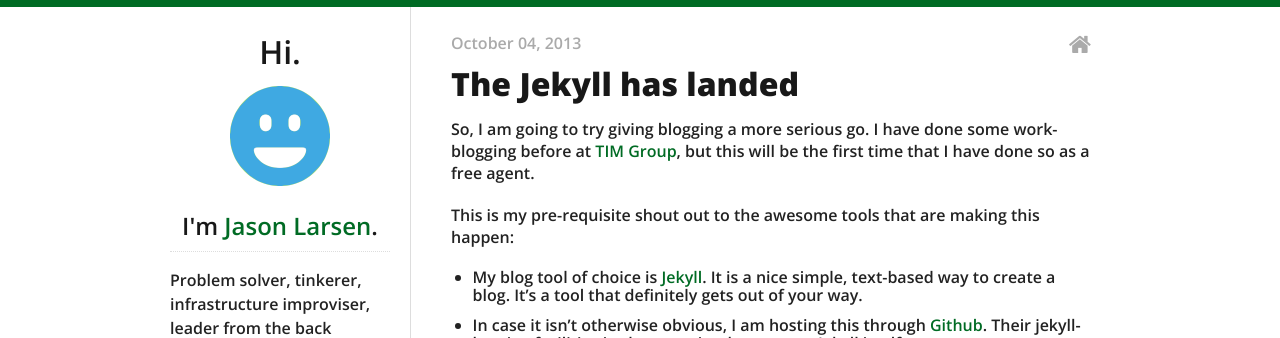
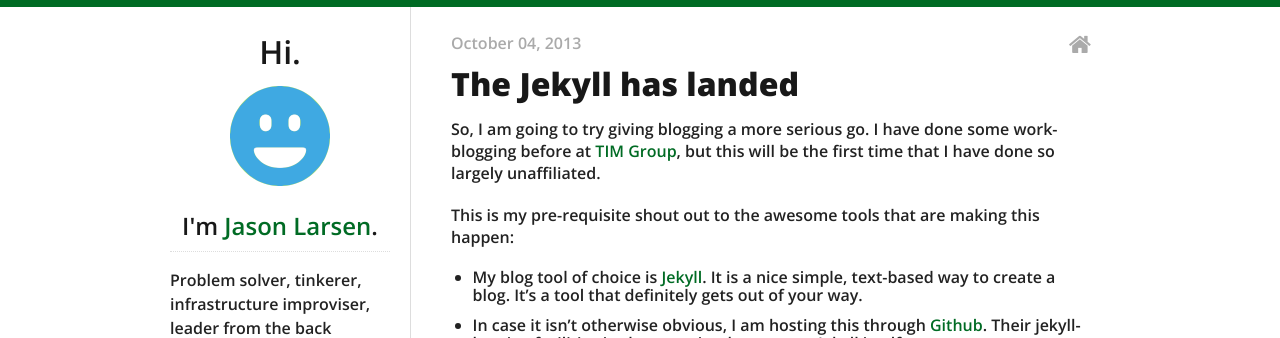
Before and after one commit to jasonklarsen/jasonklarsen.github.io, a Jekyll site: the page built from _posts/2013-10-04-welcome-to-jekyll.markdown, in a window 1280 px wide. Shown: the top 338 px of the page. Built offline with Jekyll 4.4.1, drawn with Linux system fonts in a browser that asks for light colours.

Commit message:
Slight correction

```diff
--- a/_posts/2013-10-04-welcome-to-jekyll.markdown
+++ b/_posts/2013-10-04-welcome-to-jekyll.markdown
@@ -5,7 +5,7 @@ date:   2013-10-04 22:36:50
 categories: jekyll meta
 ---
 
-So, I am going to try giving blogging a more serious go. I have done some work-blogging before at [TIM Group][timgroup-blog], but this will be the first time that I have done so as a free agent.
+So, I am going to try giving blogging a more serious go. I have done some work-blogging before at [TIM Group][timgroup-blog], but this will be the first time that I have done so largely unaffiliated.
 
 This is my pre-requisite shout out to the awesome tools that are making this happen:
 * My blog tool of choice is [Jekyll][jekyll]. It is a nice simple, text-based way to create a blog. It's a tool that definitely gets out of your way.
```
